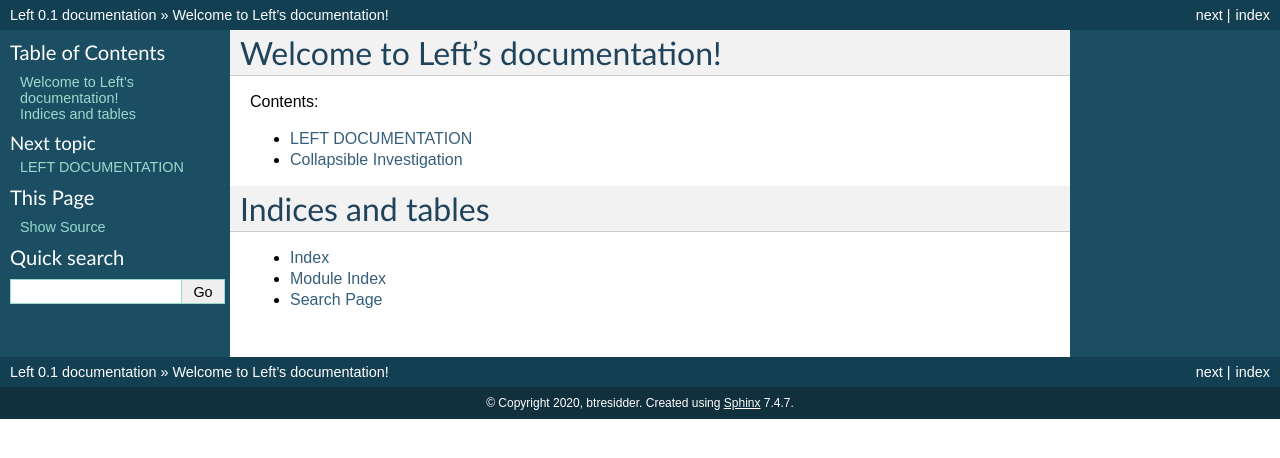
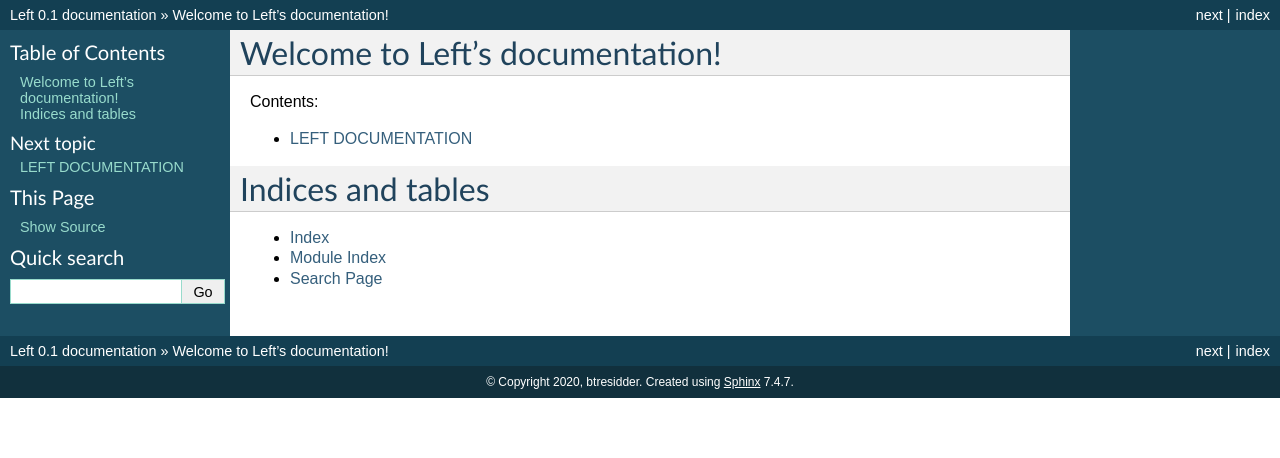
Before and after one commit to btresidder/Left, a Sphinx documentation site: the page built from project/docs/index.rst, in a window 1280 px wide. Shown: the top 458 px of the page. Built offline with Sphinx 7.4.7, drawn with Linux system fonts in a browser that asks for light colours; pages that are not in the unit, such as notebooks, are missing from menus; some of the changed lines change nothing that is shown.

Commit message:
collapsible extension 63

```diff
--- a/project/docs/factorial.py
+++ /dev/null
@@ -1,49 +0,0 @@
-"""
-this is the "example" module.
-
-The example module supplies one function, factorial().  For example,
-
->>> factorial(5)
-120
-"""
-
-def factorial(n):
-    """Return the factorial of n, an exact integer >= 0.
-
-    :param n: a positive integer
-    :return: the factorial of n as an integer
-
-    .. doctest::
-
-	>>> print(2+2)
-	4
-
-    >>> [factorial(n) for n in range(6)]
-    [1, 1, 2, 6, 24, 120]
-
-    >>> factorial(30)
-    265252859812191058636308480000000
-
-    >>> factorial(30.0)
-    265252859812191058636308480000000
-
-    """
-
-    import math
-    if not n >= 0:
-        raise ValueError("n must be >= 0")
-    if math.floor(n) != n:
-        raise ValueError("n must be exact integer")
-    if n+1 == n:  # catch a value like 1e300
-        raise OverflowError("n too large")
-    result = 1
-    factor = 2
-    while factor <= n:
-        result *= factor
-        factor += 1
-    return result
-
-
-if __name__ == "__main__":
-    import doctest
-    doctest.testmod()
--- a/project/docs/index.rst
+++ b/project/docs/index.rst
@@ -13,7 +13,7 @@ Contents:
    :caption: Contents:
 
    left
-   collapsible
+
 
 
 Indices and tables
```
Also changed, not shown: 1 other file.
